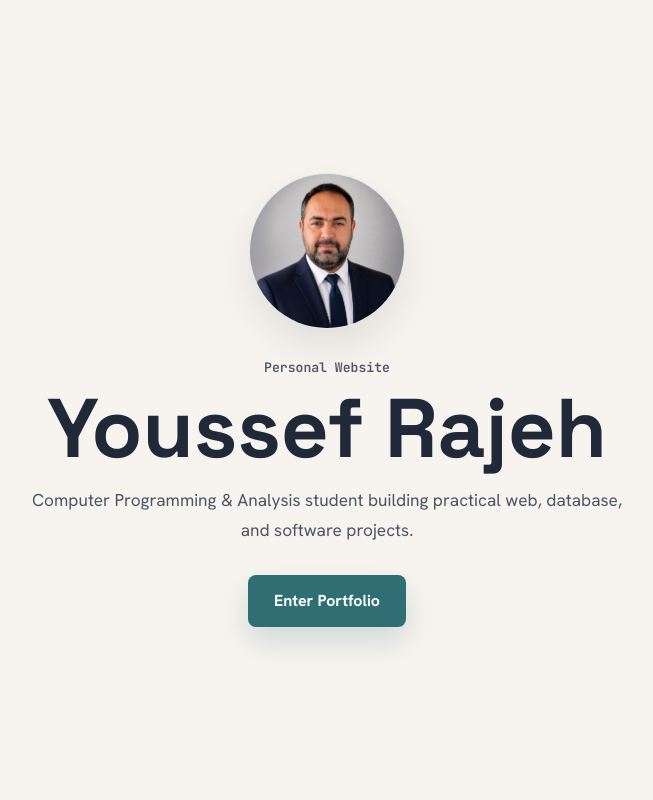
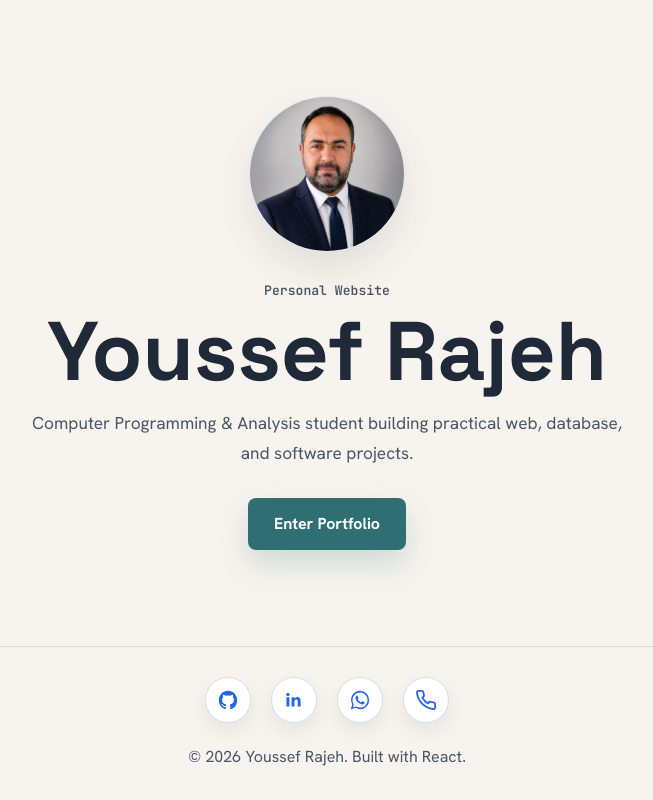
Before and after one commit to Youssefrajeh/MyWebsite-main, a React (Vite) app: page /#/ in a window 1280 px wide. Shown: the top 800 px of the page, without its empty margins (313-966 px from the left). Built offline with nearby package versions, Linux system fonts and the light colour scheme.

Commit message:
fix scrolling

```diff
--- a/src/App.jsx
+++ b/src/App.jsx
@@ -70,6 +70,7 @@ function PortfolioPage() {
 
 function App() {
   const location = useLocation();
+  const isLandingPage = location.pathname === "/";
   const showPortfolioNav = location.pathname === "/portfolio" || location.pathname.startsWith("/project/");
 
   useEffect(() => {
@@ -107,6 +108,7 @@ function App() {
       <ScrollToTop />
       {showPortfolioNav && <Navigation />}
       {showPortfolioNav && <FloatingHubButton />}
+      <div className={isLandingPage ? "landing-layout" : undefined}>
         <Routes>
           <Route path="/" element={<LandingPage />} />
           <Route path="/portfolio" element={<PortfolioPage />} />
@@ -114,6 +116,7 @@ function App() {
           <Route path="*" element={<NotFound />} />
         </Routes>
         <Footer />
+      </div>
     </LazyMotion>
   );
 }
--- a/styles.css
+++ b/styles.css
@@ -3926,6 +3926,21 @@ p {
   }
 }
 
+/* Keep the landing page and its footer within a single viewport. */
+.landing-layout {
+  height: 100vh;
+  height: 100svh;
+  display: grid;
+  grid-template-rows: minmax(0, 1fr) auto;
+  overflow: hidden;
+}
+
+.landing-layout .landing-page {
+  min-height: 0;
+  height: 100%;
+  overflow: hidden;
+}
+
 .experience,
 .experience-container,
 .experience-card {
```
Lines whose indentation alone changed are shown as unchanged.
